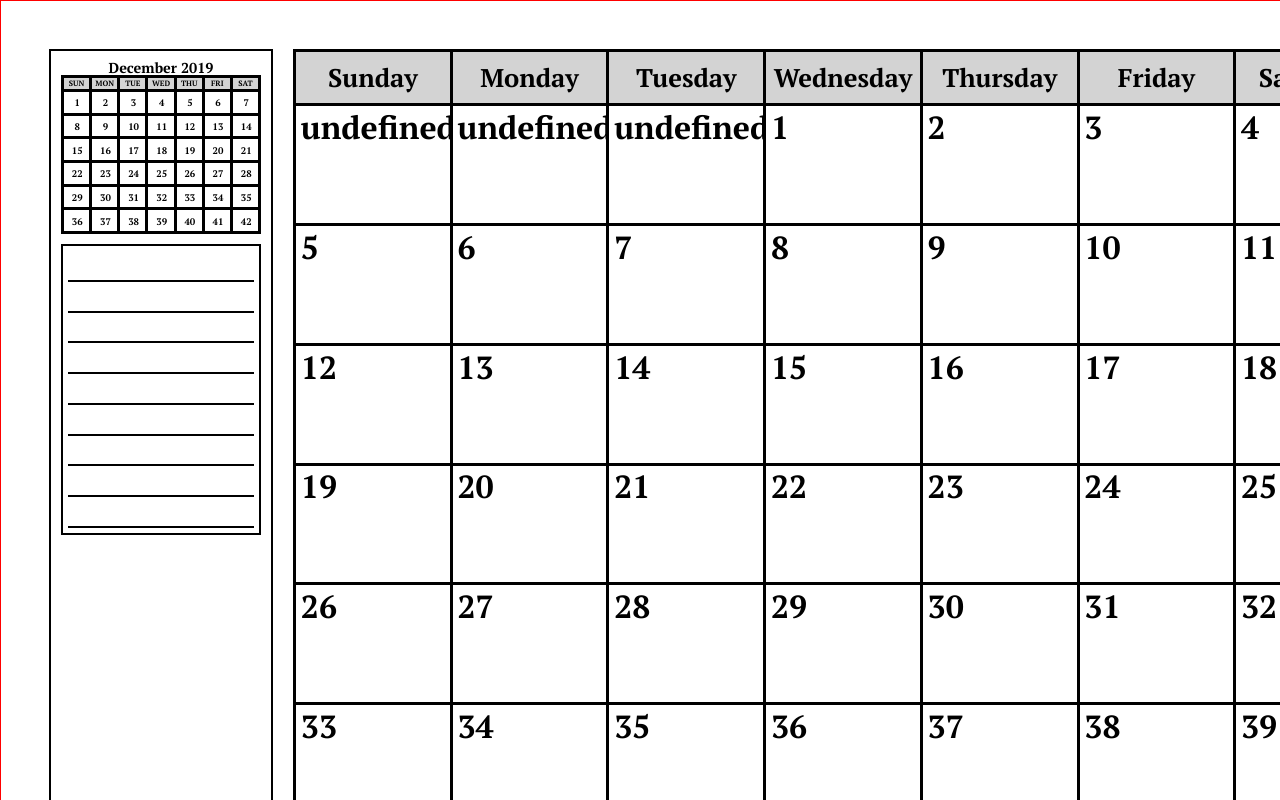
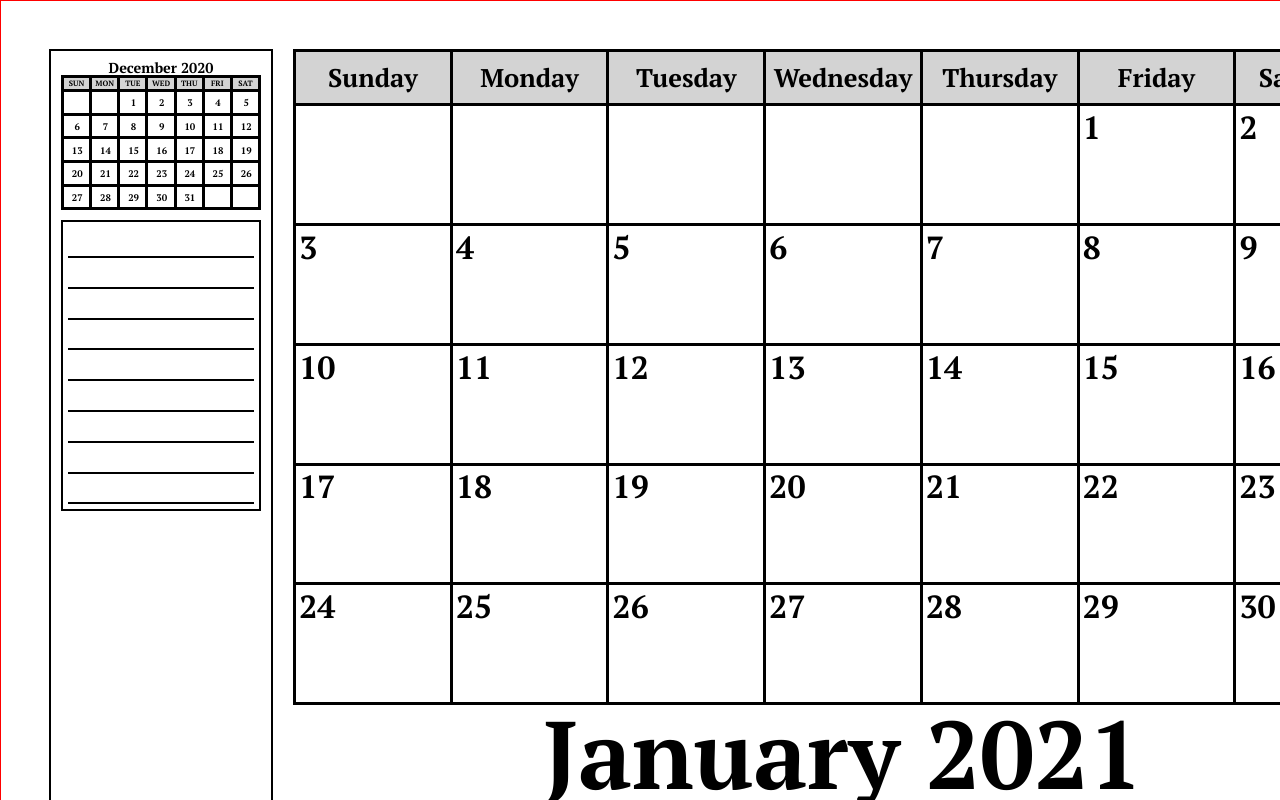
Before and after one commit to TwitchBronBron/tammy-calendar, a Svelte app: page / in a window 1280 px wide. Shown: the top 800 px of the page. Built offline with nearby package versions, Linux system fonts and the light colour scheme.

Commit message:
Add proper date filling

```diff
--- a/src/App.svelte
+++ b/src/App.svelte
@@ -1,7 +1,7 @@
 <script lang="ts">
 	import CalendarPage from "./CalendarPage.svelte";
 	let year = new Date().getFullYear() + 1;
-	year = 2020;
+	year = 2021;
 </script>
 
 {#each [1, 2, 3, 4, 5, 6, 7, 8, 9, 10, 11, 12] as month}
--- a/src/Calendar.svelte
+++ b/src/Calendar.svelte
@@ -3,9 +3,10 @@
 
     export let year: number;
     export let month: number;
+    export let weeks: number;
     export let isMini = false;
 
-    const grid = buildGridForMonth(year, month);
+    const grid = buildGridForMonth(year, month, weeks);
     const monthName = getMonthName(month - 1);
     function dow(fullDow: string) {
         if (isMini) {
@@ -32,7 +33,12 @@
         {#each grid as row}
             <tr>
                 {#each row as cell}
-                    <td>{cell.daysOfMonth[0]}</td>
+                    <td class="cell">
+                        <span class="day1">{cell.daysOfMonth[0] ?? ""}</span>
+                        {#if cell.daysOfMonth[1]}
+                            <span class="day2">{cell.daysOfMonth[1]}</span>
+                        {/if}
+                    </td>
                 {/each}
             </tr>
         {/each}
@@ -58,7 +64,6 @@
         background-color: lightgrey;
     }
 
-
     td {
         height: 3.5em;
         font-size: 2em;
@@ -66,17 +71,35 @@
         padding-top: 0.15em;
         overflow: hidden;
         white-space: nowrap;
+        position: relative;
     }
 
     .mini th {
         background-color: lightgrey;
-        height:.5em;
-        padding: .2em;
+        height: 0.5em;
+        padding: 0.2em;
     }
 
     .mini td {
         height: 2em;
         text-align: center;
         vertical-align: middle;
+        position: initial !important;
+    }
+    .day1 {
+        display: inline-block;
+        position: absolute;
+        left: 0.1em;
+        left: 0.1em;
+    }
+    .day2 {
+        display: inline-block;
+        position: absolute;
+        bottom: 0.1em;
+        right: 0.1em;
+    }
+    .mini .day1,
+    .mini .day2 {
+        position: initial;
     }
 </style>
--- a/src/CalendarPage.svelte
+++ b/src/CalendarPage.svelte
@@ -1,11 +1,10 @@
 <script lang="ts">
     import Calendar from "./Calendar.svelte";
-    import { buildGridForMonth, getMonthName, getLastMonth } from "./util";
+    import { getMonthName, getLastMonth } from "./util";
 
     export let year: number;
     export let month: number;
 
-    const grid = buildGridForMonth(year, month);
     const monthName = getMonthName(month - 1);
     const lastMonth = getLastMonth(month - 1, year);
 </script>
@@ -17,7 +16,7 @@
                 {lastMonth.monthName}
                 {lastMonth.year}
             </div>
-            <Calendar year={year} month={month - 1} isMini={true} />
+            <Calendar year={year} month={month - 1} weeks={6} isMini={true} />
         </div>
         <div class="notes">
             <div class="line" />
@@ -32,7 +31,7 @@
         </div>
     </div>
     <div class="calendar">
-        <Calendar year={year} month={month} />
+        <Calendar year={year} month={month} weeks={5} />
         <h1>{monthName} {year}</h1>
     </div>
 </div>
--- a/src/util.ts
+++ b/src/util.ts
@@ -15,19 +15,27 @@ export function createCalendarGrid(numWeeks: number, numDays: number) {
     return rows;
 }
 
-export function buildGridForMonth(yearNumber: number, monthNumber: number) {
-    const numWeeks = 6;
+export function buildGridForMonth(yearNumber: number, monthNumber: number, numWeeks: number) {
     const numDaysPerWeek = 7;
     const grid = createCalendarGrid(numWeeks, numDaysPerWeek);
     //the index of the weekday (0-6)
     let startWeekdayIndex = new Date(yearNumber, monthNumber - 1, 1).getDay();
-    debugger;
+    let lastDayOfMonthIndex = new Date(yearNumber, monthNumber, 0).getDate();
+    const lastWeekIndex = numWeeks - 1;
+
     let dayIndex = (startWeekdayIndex + 1) * -1;
     for (let w = 0; w < numWeeks; w++) {
+        //skip creating empty weeks
+        if (dayIndex >= lastDayOfMonthIndex) {
+            grid.splice(w, 1);
+            continue;
+        }
+        //force the final rows together if necessary
+        let weekIndex = w < lastWeekIndex ? w : lastWeekIndex;
         for (let d = 0; d < numDaysPerWeek; d++) {
             dayIndex++;
-            if (dayIndex >= 0) {
-                grid[w][d].daysOfMonth.push(dayIndex + 1);
+            if (dayIndex >= 0 && dayIndex < lastDayOfMonthIndex) {
+                grid[weekIndex][d].daysOfMonth.push(dayIndex + 1);
             }
         }
     }
```
